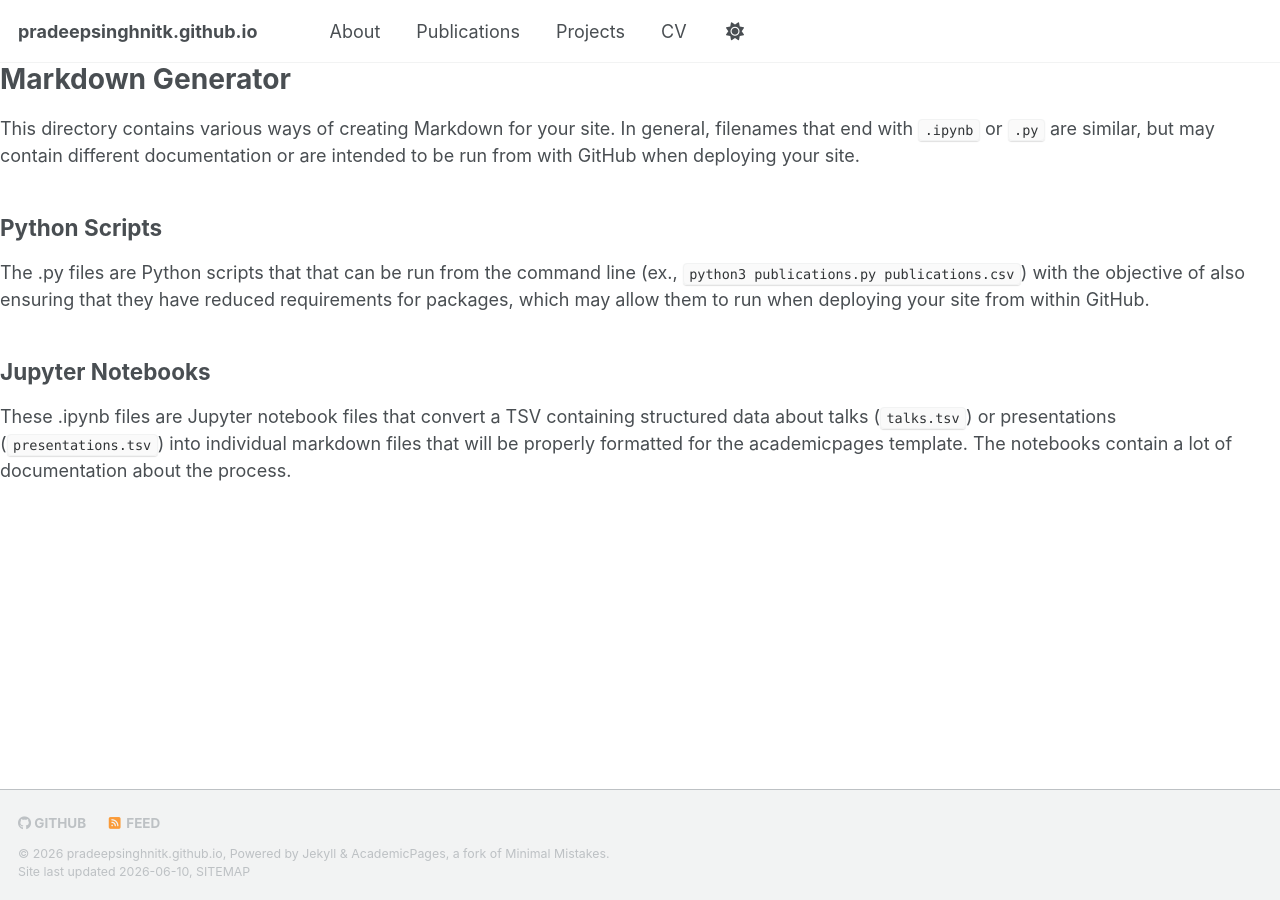
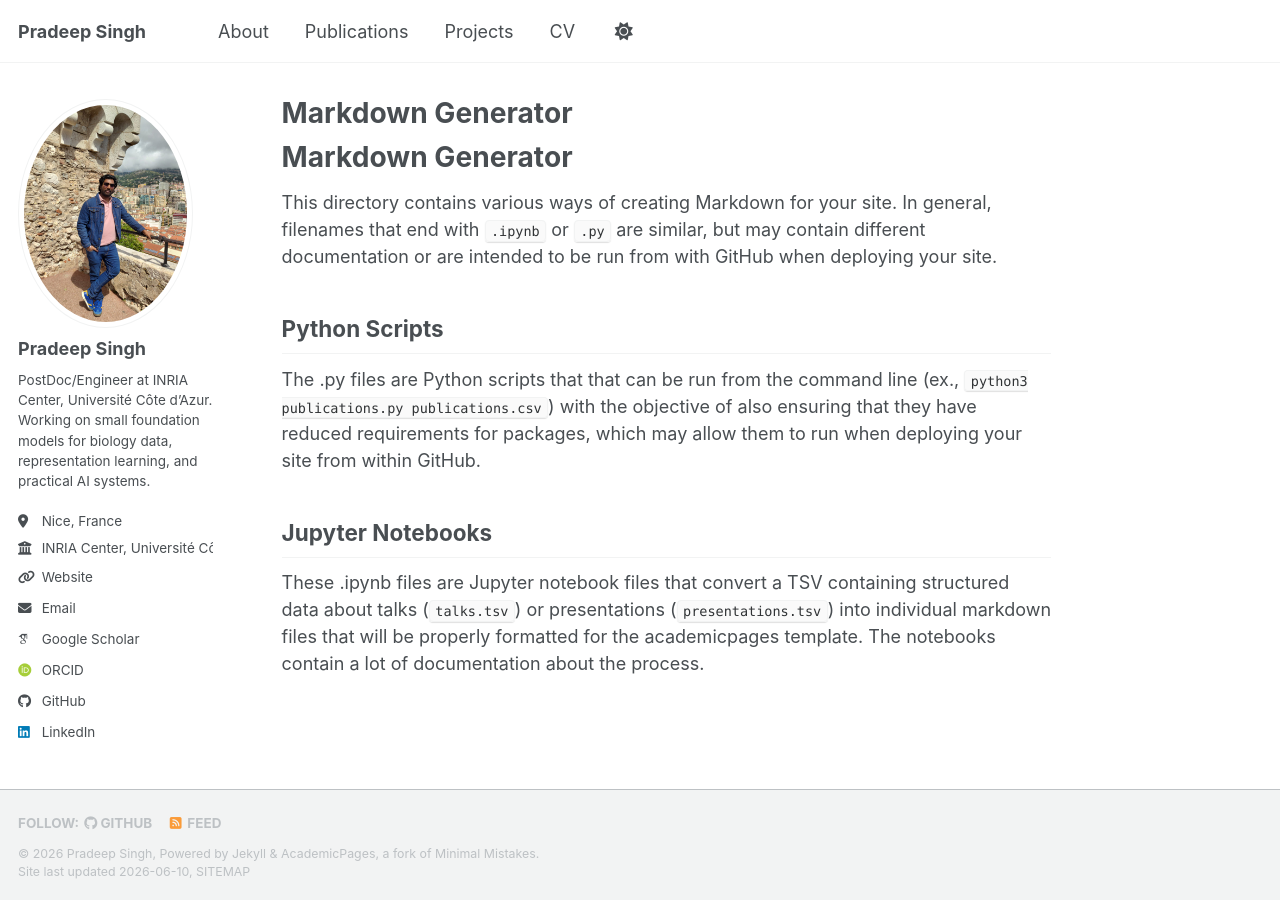
Before and after one commit to pradeepsinghnitk/pradeepsinghnitk.github.io, a Jekyll site: the page built from markdown_generator/README.md, in a window 1280 px wide. Built offline with Jekyll 4.4.1, drawn with Linux system fonts in a browser that asks for light colours; some web fonts are replaced; our own code applies the rules of GitHub Pages for plain Markdown files; a script bundle is joined from its source files by our own code; library files that are not in the unit come from our copies; part of the change alters nothing that is shown.

Commit message:
Update _config.yml

```diff
--- a/_config.yml
+++ b/_config.yml
@@ -1,12 +1,197 @@
+# Basic Site Settings
+locale                   : "en-US"
+site_theme               : "default"
+title                    : "Pradeep Singh"
+title_separator          : "-"
+name                     : &name "Pradeep Singh"
+description              : &description "Pradeep Singh's academic portfolio"
+url                      : "https://pradeepsinghnitk.github.io"
+baseurl                  : ""
+repository               : "pradeepsinghnitk/pradeepsinghnitk.github.io"
+
+# Site Author
 author:
   avatar           : "profile.png"
   name             : "Pradeep Singh"
-  bio              : "PostDoc / Engineer at INRIA working on small foundation models, representation learning, and AI for biology data."
+  bio              : "PostDoc/Engineer at INRIA Center, Université Côte d’Azur. Working on small foundation models for biology data, representation learning, and practical AI systems."
   location         : "Nice, France"
   employer         : "INRIA Center, Université Côte d'Azur"
   uri              : "https://pradeepsinghnitk.github.io"
   email            : "pradeep.singh@inria.fr"
+
+  academia         :
+  arxiv            :
   googlescholar    : "https://scholar.google.com/citations?user=VmelJF8AAAAJ"
   orcid            : "https://orcid.org/0000-0002-1215-7553"
+  semantic         :
+  pubmed           :
+  researchgate     :
+  scopus           :
+  zotero           :
+
   github           : "pradeepsinghnitk"
   linkedin         : "pradeep-singh-1a0335119"
+
+  twitter          :
+  facebook         :
+  instagram        :
+  youtube          :
+  medium           :
+  mastodon         :
+  bluesky          :
+
+publication_category:
+  books:
+    title: 'Books'
+  manuscripts:
+    title: 'Journal Articles'
+  conferences:
+    title: 'Conference Papers'
+
+teaser                   :
+breadcrumbs              : false
+words_per_minute         : 160
+future                   : true
+read_more                : "disabled"
+talkmap_link             : false
+
+comments:
+  provider               :
+
+atom_feed:
+  hide                   : false
+  path                   :
+
+social:
+  type                   : "Person"
+  name                   : "Pradeep Singh"
+  links:
+    - "https://github.com/pradeepsinghnitk"
+    - "https://www.linkedin.com/in/pradeep-singh-1a0335119/"
+    - "https://scholar.google.com/citations?user=VmelJF8AAAAJ"
+    - "https://orcid.org/0000-0002-1215-7553"
+    - "https://tavlab.iiitd.edu.in/team/pradeep-singh"
+
+analytics:
+  provider               : "false"
+  google:
+    tracking_id          :
+
+include:
+  - .htaccess
+  - _pages
+  - files
+
+exclude:
+  - "*.sublime-project"
+  - "*.sublime-workspace"
+  - .asset-cache
+  - .bundle
+  - .github
+  - .jekyll-assets-cache
+  - .sass-cache
+  - assets/js/_main.js
+  - assets/js/plugins
+  - assets/js/vendor
+  - CHANGELOG
+  - Capfile
+  - config
+  - Dockerfile
+  - Gemfile
+  - Gruntfile.js
+  - gulpfile.js
+  - LICENSE
+  - local
+  - log
+  - node_modules
+  - package.json*
+  - Rakefile
+  - README
+  - tmp
+  - vendor
+
+keep_files:
+  - .git
+  - .svn
+
+encoding: "utf-8"
+markdown_ext: "markdown,mkdown,mkdn,mkd,md"
+
+markdown: kramdown
+highlighter: rouge
+lsi: false
+excerpt_separator: "\n\n"
+incremental: false
+
+kramdown:
+  input: GFM
+  hard_wrap: false
+  auto_ids: true
+  footnote_nr: 1
+  entity_output: as_char
+  toc_levels: 1..6
+  smart_quotes: lsquo,rsquo,ldquo,rdquo
+  enable_coderay: false
+
+collections:
+  teaching:
+    output: true
+    permalink: /:collection/:path/
+  publications:
+    output: true
+    permalink: /:collection/:path/
+  portfolio:
+    output: true
+    permalink: /:collection/:path/
+  talks:
+    output: true
+    permalink: /:collection/:path/
+
+defaults:
+  - scope:
+      path: ""
+      type: pages
+    values:
+      layout: single
+      author_profile: true
+  - scope:
+      path: ""
+      type: publications
+    values:
+      layout: single
+      author_profile: true
+
+sass:
+  sass_dir: _sass
+  style: compressed
+
+permalink: /:categories/:title/
+timezone: Europe/Paris
+
+plugins:
+  - jekyll-feed
+  - jekyll-gist
+  - jekyll-paginate
+  - jekyll-sitemap
+  - jekyll-redirect-from
+  - jemoji
+
+whitelist:
+  - jekyll-feed
+  - jekyll-gist
+  - jekyll-paginate
+  - jekyll-sitemap
+  - jekyll-redirect-from
+  - jemoji
+
+category_archive:
+  type: liquid
+  path: /categories/
+tag_archive:
+  type: liquid
+  path: /tags/
+
+compress_html:
+  clippings: all
+  ignore:
+    envs: development
```
